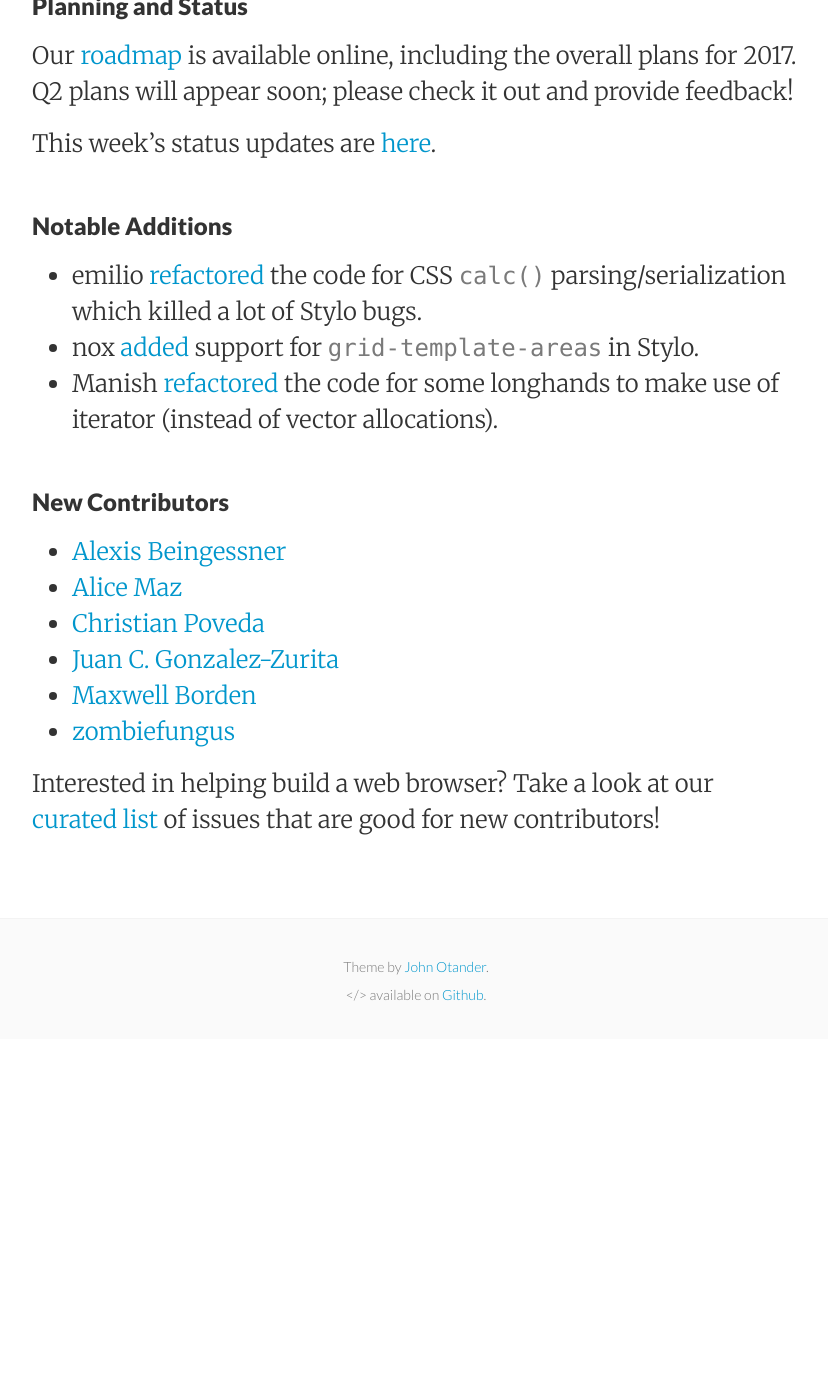
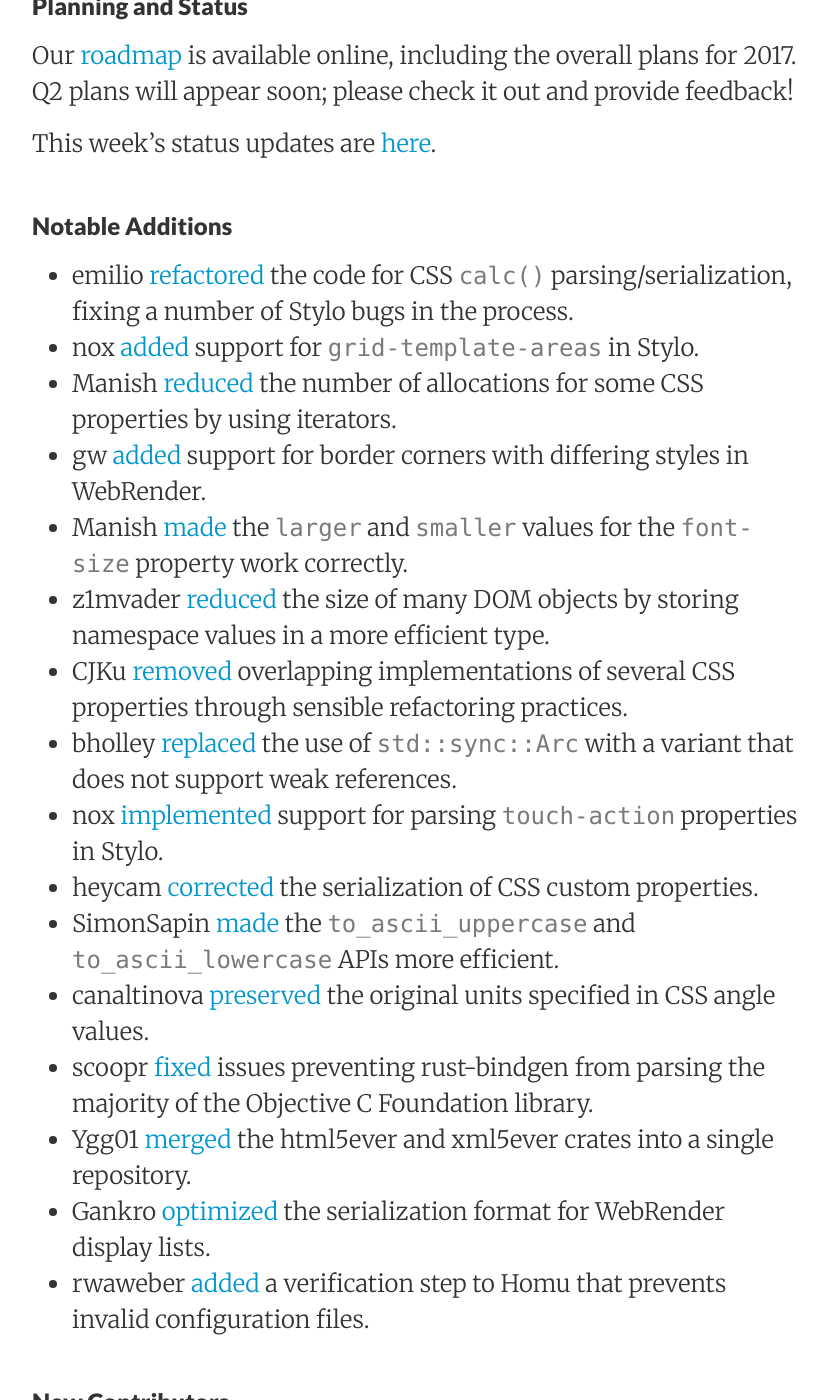
Before and after one commit to servo/blog.servo.org, a Jekyll site: the page built from _posts/2017-05-08-twis-101.md, in a window 1280 px wide and 1400 px high, scrolled down 491 px. Shown: the whole window, without its empty margins (224-1052 px from the left). Built offline with Jekyll 4.4.1, drawn with Linux system fonts in a browser that asks for light colours; before the commit the page ends 1530 px from its top, so only the background shows below that.

Commit message:
More notable things.

```diff
--- a/_posts/2017-05-08-twis-101.md
+++ b/_posts/2017-05-08-twis-101.md
@@ -18,9 +18,22 @@
 
 ### Notable Additions
 
-- emilio [refactored](https://github.com/servo/servo/pull/16728) the code for CSS `calc()` parsing/serialization which killed a lot of Stylo bugs.
+- emilio [refactored](https://github.com/servo/servo/pull/16728) the code for CSS `calc()` parsing/serialization, fixing a number of Stylo bugs in the process.
 - nox [added](https://github.com/servo/servo/pull/16727) support for `grid-template-areas` in Stylo.
-- Manish [refactored](https://github.com/servo/servo/pull/16721) the code for some longhands to make use of iterator (instead of vector allocations).
+- Manish [reduced](https://github.com/servo/servo/pull/16721) the number of allocations for some CSS properties by using iterators.
+- gw [added](https://github.com/servo/webrender/pull/1199) support for border corners with differing styles in WebRender.
+- Manish [made](https://github.com/servo/servo/pull/16730) the `larger` and `smaller` values for the `font-size` property work correctly.
+- z1mvader [reduced](https://github.com/servo/servo/pull/16712) the size of many DOM objects by storing namespace values in a more efficient type.
+- CJKu [removed](https://github.com/servo/servo/pull/16707) overlapping implementations of several CSS properties through sensible refactoring practices.
+- bholley [replaced](https://github.com/servo/servo/pull/16702) the use of `std::sync::Arc` with a variant that does not support weak references.
+- nox [implemented](https://github.com/servo/servo/pull/16693) support for parsing `touch-action` properties in Stylo.
+- heycam [corrected](https://github.com/servo/servo/pull/16691) the serialization of CSS custom properties.
+- SimonSapin [made](https://github.com/servo/string-cache/pull/186) the `to_ascii_uppercase` and `to_ascii_lowercase` APIs more efficient.
+- canaltinova [preserved](https://github.com/servo/servo/pull/16674) the original units specified in CSS angle values.
+- scoopr [fixed](https://github.com/servo/rust-bindgen/pull/673) issues preventing rust-bindgen from parsing the majority of the Objective C Foundation library.
+- Ygg01 [merged](https://github.com/servo/html5ever/pull/268) the html5ever and xml5ever crates into a single repository.
+- Gankro [optimized](https://github.com/servo/webrender/pull/1181) the serialization format for WebRender display lists.
+- rwaweber [added](https://github.com/servo/saltfs/pull/606) a verification step to Homu that prevents invalid configuration files.
 
 ### New Contributors
 
```
